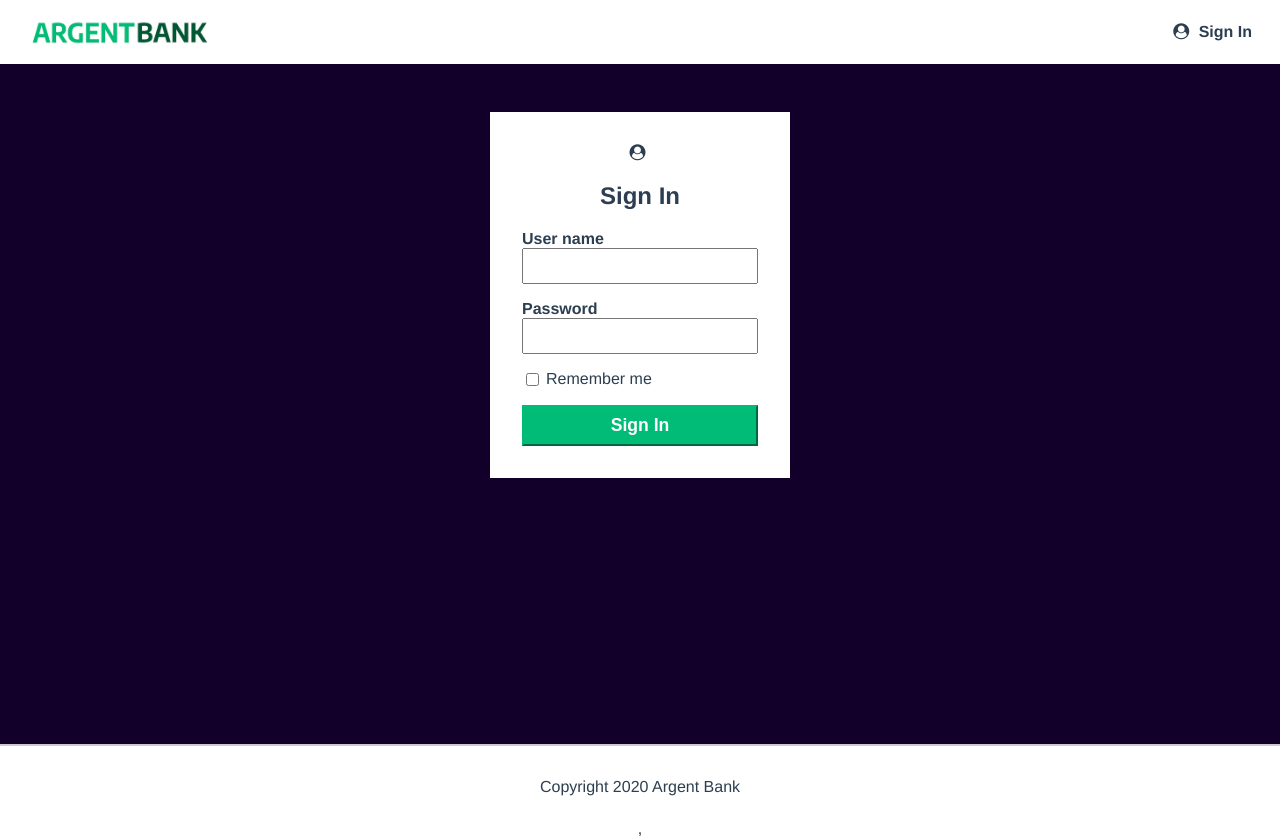
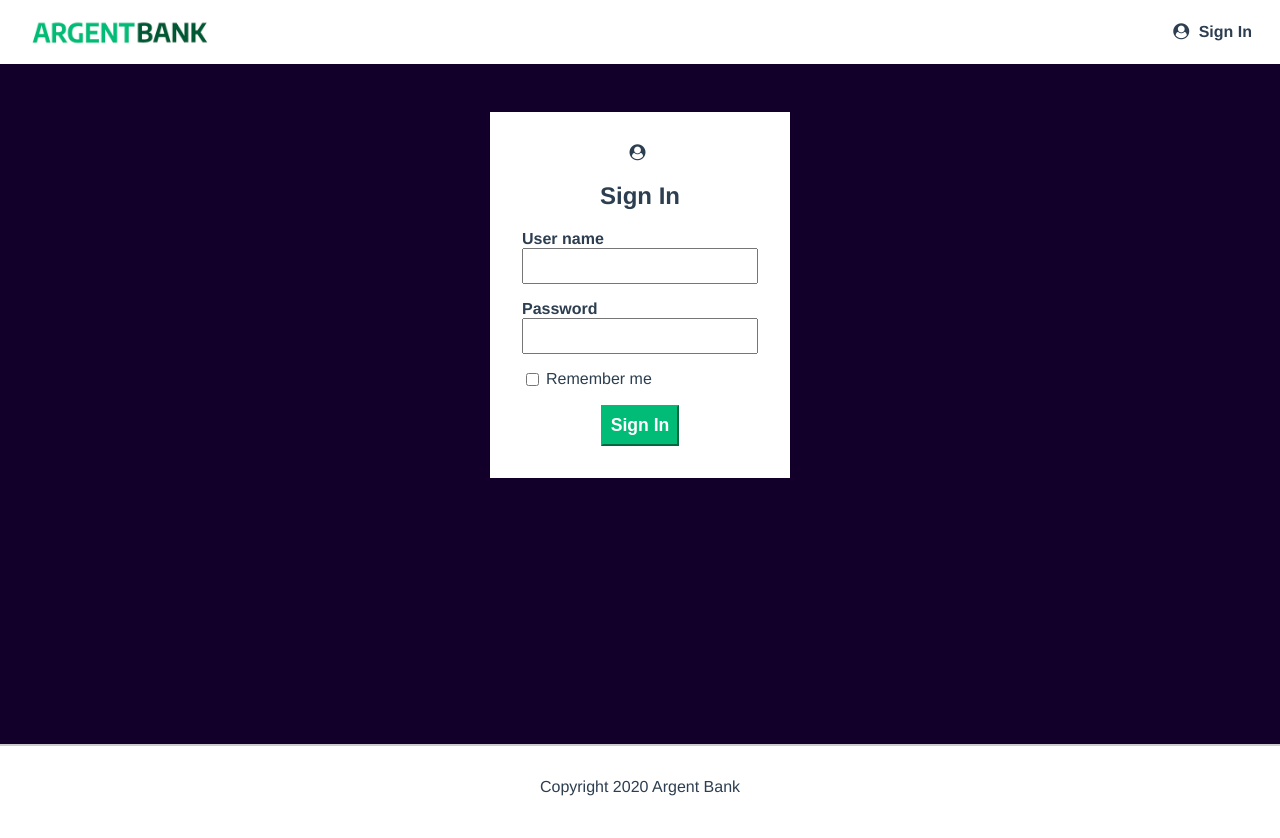
Before and after one commit to heltnx/argentbank, a React (Create React App) app: page /sign in a window 1280 px wide. Built offline with nearby package versions, Linux system fonts and the light colour scheme.

Commit message:
modif style

```diff
--- a/src/Layouts/form_edit/edit-form.css
+++ b/src/Layouts/form_edit/edit-form.css
@@ -2,7 +2,9 @@
     width: max-content;
     margin-top: 0;
     padding-top: 0;
+    color: black;
 }
+
 
 .edit-form input {
     width: 50%;
@@ -11,6 +13,7 @@
 .edit-form h2 {
     text-align: center;
     margin-bottom: 25px;
+    padding-top: 25px;
 }
 
 .edit-form .input-wrapper {
--- a/src/components/button/button.css
+++ b/src/components/button/button.css
@@ -1,5 +1,4 @@
 .comp-button {
-    width: 100%;
     padding: 8px;
     font-size: 1.1rem;
     font-weight: bold;
--- a/src/index.js
+++ b/src/index.js
@@ -11,7 +11,7 @@ root.render(
   <React.StrictMode>
     <Provider store={store}>
       <App />
-    </Provider>,
+    </Provider>
   </React.StrictMode>
 );
 
```
